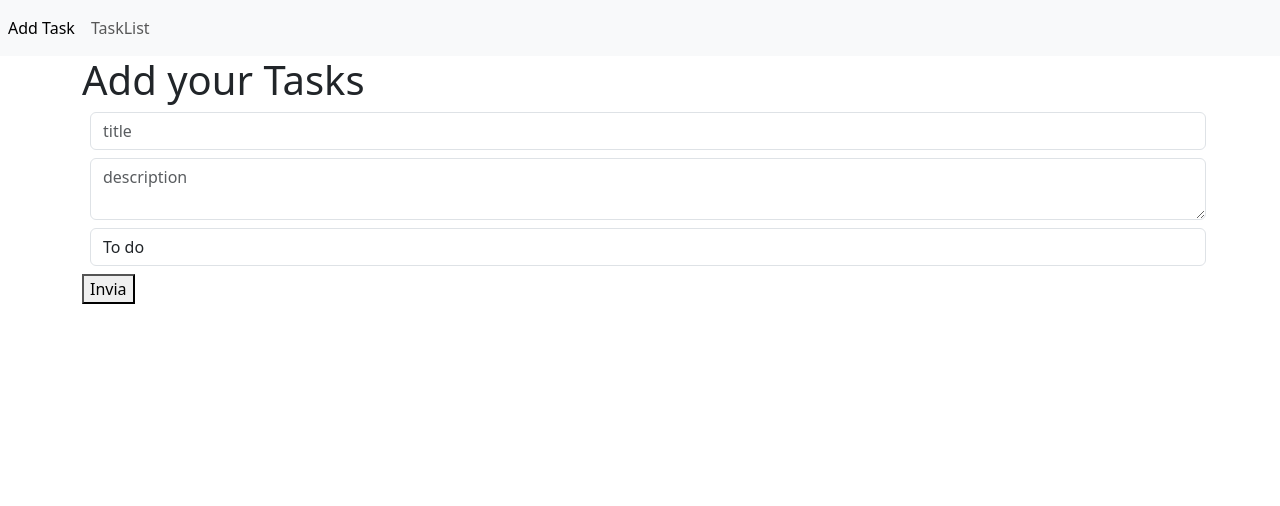
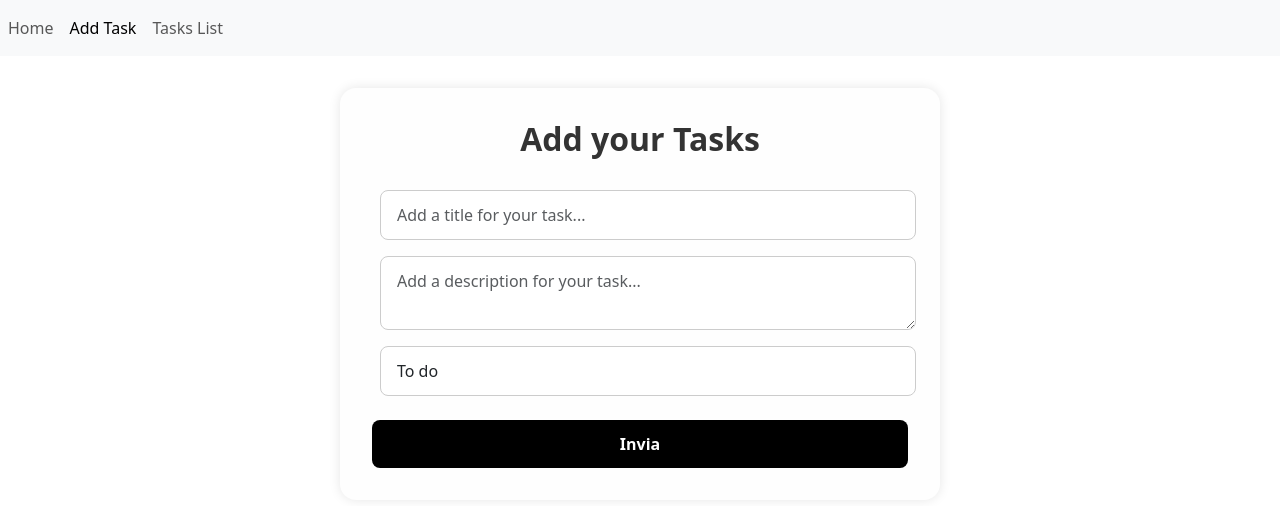
Before and after one commit to Martina-DiNapoli98/ex-react-task-manager, a React (Vite) app: page /AddTask in a window 1280 px wide. Shown: the top 506 px of the page. Built offline with nearby package versions, Linux system fonts and the light colour scheme; no server answers.

Commit message:
Add HomePage component, implement modal for task deletion confirmation, and enhance styling and structure across components

```diff
--- a/package.json
+++ b/package.json
@@ -11,6 +11,7 @@
   },
   "dependencies": {
     "bootstrap": "^5.3.6",
+    "prop-types": "^15.8.1",
     "react": "^19.1.0",
     "react-dom": "^19.1.0",
     "react-router-dom": "^7.6.2"
--- a/src/App.jsx
+++ b/src/App.jsx
@@ -4,6 +4,7 @@ import AddTask from "./Pages/AddTask";
 import TaskList from "./Pages/TaskList";
 import { GlobalProvider } from "./Contexts/GlobalContext";
 import TaskDetail from "./Pages/TaskDetail";
+import HomePage from "./Pages/HomePage";
 
 function App(){
   return(
@@ -12,6 +13,7 @@ function App(){
         <BrowserRouter>
         <Navbar/>
         <Routes>
+          <Route path="/" element={<HomePage/>} />
           <Route path="/AddTask" element={<AddTask/>} />
           <Route path="/TaskList" element={<TaskList/>} />
           <Route path="/TaskList/taskDetail/:id" element={<TaskDetail />} />
--- /dev/null
+++ b/src/Components/Modal.jsx
@@ -0,0 +1,35 @@
+import ReactDOM from "react-dom";
+import PropTypes from "prop-types";
+
+export default function Modal({
+  title,
+  content,
+  show,
+  onClose,
+  onConfirm,
+  confirmText = "Conferma"
+}) {
+  if (!show) return null;
+
+  return ReactDOM.createPortal(
+    <div className="modal-overlay">
+      <div className="modal-box">
+        <h2>{title}</h2>
+        <div className="modal-content">{content}</div>
+        <div className="modal-buttons">
+          <button onClick={onClose} className="btn-cancel">Annulla</button>
+          <button onClick={onConfirm} className="btn-confirm">{confirmText}</button>
+        </div>
+      </div>
+    </div>,
+    document.body
+  );
+}
+Modal.propTypes = {
+title: PropTypes.string.isRequired,
+content: PropTypes.node.isRequired,
+show: PropTypes.bool.isRequired,
+onClose: PropTypes.func.isRequired,
+onConfirm: PropTypes.func.isRequired,
+confirmText: PropTypes.string
+};
--- a/src/Components/Navbar.jsx
+++ b/src/Components/Navbar.jsx
@@ -6,10 +6,13 @@ export default function Navbar(){
             <nav className="navbar navbar-expand navbar-light bg-light">
                 <ul className="nav navbar-nav">
                     <li className="nav-item">
+                        <NavLink className="nav-link" to="/">Home</NavLink>
+                    </li>
+                    <li className="nav-item">
                         <NavLink className="nav-link" to="/AddTask">Add Task</NavLink>
                     </li>
                     <li className="nav-item">
-                        <NavLink className="nav-link" to="/TaskList">TaskList</NavLink>
+                        <NavLink className="nav-link" to="/TaskList">Tasks List</NavLink>
                     </li>
                 </ul>
             </nav>
--- a/src/Components/TaskRow.jsx
+++ b/src/Components/TaskRow.jsx
@@ -21,7 +21,7 @@ export default function TaskRow({task}){
             <tr>
                 <td><NavLink className="nav-link-task" to={`taskDetail/${task.id}`}>{task.title}</NavLink></td>
                 <td>{task.description}</td>
-                <td style={{color : colorStatus}}>{task.status}</td>
+                <td style={{color : colorStatus, fontWeight:"bold"}}>{task.status}</td>
                 <td>{formattedDate}</td>
             </tr>
         </>
--- a/src/Pages/AddTask.jsx
+++ b/src/Pages/AddTask.jsx
@@ -4,7 +4,7 @@ import GlobalContext from "../Contexts/GlobalContext"
 export default function AddTask(){
     const { addTask } = useContext(GlobalContext)
     const [title, setTitle] = useState("")
-    const statusRef = useRef("to Do")
+    const statusRef = useRef("")
     const descriptionRef = useRef()
 
     function titleIsValid(title) {
@@ -38,7 +38,7 @@ export default function AddTask(){
             alert("Task creata con successo!")
             setTitle("")
             descriptionRef.current.value = ""
-            statusRef.current.value = "To Do"
+            statusRef.current.value = ""
         } catch (error) {
             alert(error.message || "Errore durante la creazione della task")
         }
@@ -53,7 +53,7 @@ export default function AddTask(){
             <input type="text"
                 className="form-control m-2"
                 name="title"
-                placeholder="title"
+                placeholder="Add a title for your task..."
                 value={title}
                 onChange={(e) => setTitle(e.target.value)}
             />
@@ -61,7 +61,7 @@ export default function AddTask(){
             <textarea
                 className="form-control m-2"
                 name="description"
-                placeholder="description"
+                placeholder="Add a description for your task..."
                 ref={descriptionRef}
             />
 
--- /dev/null
+++ b/src/Pages/HomePage.jsx
@@ -0,0 +1,18 @@
+import { NavLink } from "react-router-dom"
+export default function HomePage(){
+    return(
+        <>
+            <div className="p-5 mb-4 bg-light rounded-3">
+                <div className="container-fluid py-5">
+                    <h1 className="display-5 fw-bold">Welcome in your ToDo list</h1>
+                    <p className="col-md-8 fs-4">
+                        Plan it. Do it. Done."
+                    </p>
+                    <button className="btn btn-dark btn-lg" type="button"><NavLink className="nav-link" to="/AddTask">Go!</NavLink></button>
+                </div>
+            </div>
+
+
+        </>
+    )
+}
--- a/src/Pages/TaskDetail.jsx
+++ b/src/Pages/TaskDetail.jsx
@@ -4,6 +4,7 @@ import { useContext } from "react";
 import GlobalContext from "../Contexts/GlobalContext";
 import useTasks from "../Hooks/useTasks";
 import { useNavigate } from "react-router-dom";
+import Modal from "../Components/Modal";
 
 
 export default function TaskDetail(){
@@ -13,6 +14,7 @@ export default function TaskDetail(){
      const [remove, setRemove] = useState()
      const { removeTask } = useTasks();
      const navigate = useNavigate();
+     const [showModal, setShowModal] = useState(false)
 
 
     const task = tasks.find(t => String(t.id) === id);
@@ -27,7 +29,7 @@ export default function TaskDetail(){
         )
     }
 
-    async function hendleRemove(){
+    async function handleConfirmRemove(){
         try{
             await removeTask(task.id)
             alert(`Eliminazione task con id : ${task.id} avvenuta con successo`)
@@ -46,14 +48,22 @@ export default function TaskDetail(){
                 <p>Dettagli task con id: {id}</p>
             </div>
             <div className="container">
-                <div className="card" key={task.id}>
+                <div className="card task-detail-card" key={task.id}>
                     <p>Titolo : {task.title}</p>
                     <p>Descrizione : {task.description}</p>
                     <p>Data : {formattedDate}</p>
                     <p>Status : {task.status}</p>
                 </div>
-                <button onClick={hendleRemove}>Elimina Task</button>
+                <button type="submit" onClick={()=> setShowModal(true)}>Elimina Task</button>
             </div>
+            <Modal
+                title="Conferma eliminazione"
+                content={<p>Sei sicuro di voler eliminare la task <strong>{task.title}</strong>?</p>}
+                show={showModal}
+                onClose={() => setShowModal(false)}
+                onConfirm={handleConfirmRemove}
+                confirmText="Elimina"
+            />
         </>
     )
 }
--- a/src/Pages/TaskList.jsx
+++ b/src/Pages/TaskList.jsx
@@ -8,14 +8,14 @@ export default function TaskList(){
     return(
         <>
            <div className="container">
-            <h1>Task List</h1>
+            <h1>Tasks List</h1>
             <table className="table">
                 <thead>
                     <tr>
-                        <th>Title</th>
-                        <th>Description</th>
-                        <th>Status</th>
-                        <th>Created at</th>
+                        <th>Title:</th>
+                        <th>Description:</th>
+                        <th>Status:</th>
+                        <th>Date:</th>
                     </tr>
                 </thead>
                 <tbody>
--- a/src/index-Martina.css
+++ /dev/null
@@ -1 +0,0 @@
-@import 'bootstrap';
--- a/src/index.css
+++ b/src/index.css
@@ -4,3 +4,119 @@
 
 text-decoration: none;
 }
+
+.nav-link-task{
+    text-decoration: underline;
+    color: black;
+    display: inline-block;
+    transition: transform 0.2s ease-in-out;
+}
+.nav-link-task:hover{
+  transform: scale(1.1);
+}
+
+.modal-overlay {
+  position: fixed;
+  top: 0;
+  left: 0;
+  width: 100vw;
+  height: 100vh;
+  background-color: rgba(0, 0, 0, 0.5);
+  display: flex;
+  align-items: center;
+  justify-content: center;
+  z-index: 1000;
+}
+
+.modal-box {
+  background: white;
+  padding: 2rem;
+  border-radius: 10px;
+  width: 90%;
+  max-width: 500px;
+  box-shadow: 0 4px 12px rgba(0,0,0,0.2);
+}
+
+.modal-buttons {
+  display: flex;
+  justify-content: flex-end;
+  gap: 1rem;
+  margin-top: 1.5rem;
+}
+
+.btn-cancel,
+.btn-confirm {
+  padding: 0.5rem 1rem;
+  border: none;
+  border-radius: 5px;
+  cursor: pointer;
+}
+
+.btn-cancel {
+  background-color: #ccc;
+}
+
+.btn-confirm {
+  background-color: #007bff;
+  color: white;
+}
+
+.container {
+  max-width: 600px;
+  margin: 2rem auto;
+  padding: 2rem;
+  background-color: #fefefe;
+  border-radius: 16px;
+  box-shadow: 0 0 12px rgba(0, 0, 0, 0.1);
+}
+
+h1 {
+  text-align: center;
+  margin-bottom: 1.5rem;
+  color: #333;
+  font-size: 2rem;
+  font-weight: bold;
+}
+
+form {
+  display: flex;
+  flex-direction: column;
+}
+
+.form-control {
+  font-size: 1rem;
+  padding: 0.75rem 1rem;
+  border: 1px solid #ccc;
+  border-radius: 8px;
+  transition: border-color 0.2s ease-in-out;
+}
+
+.form-control:focus {
+  border-color: #007bff;
+  outline: none;
+  box-shadow: 0 0 4px #007bff55;
+}
+
+button[type="submit"] {
+  margin-top: 1rem;
+  padding: 0.75rem;
+  background-color: #007bff;
+  color: white;
+  font-weight: bold;
+  border: none;
+  border-radius: 8px;
+  transition: background-color 0.2s ease-in-out;
+  cursor: pointer;
+}
+
+button[type="submit"] {
+  background-color: black;
+}
+
+.task-detail-card {
+  padding: 2.5rem;
+  font-size: 1.5rem;
+  background-color: #fefefe;
+  border-radius: 16px;
+  box-shadow: 0 0 15px rgba(0, 0, 0, 0.1);
+}
```
Also changed, not shown: 1 other file (tests, documents, lock files or other folders).
